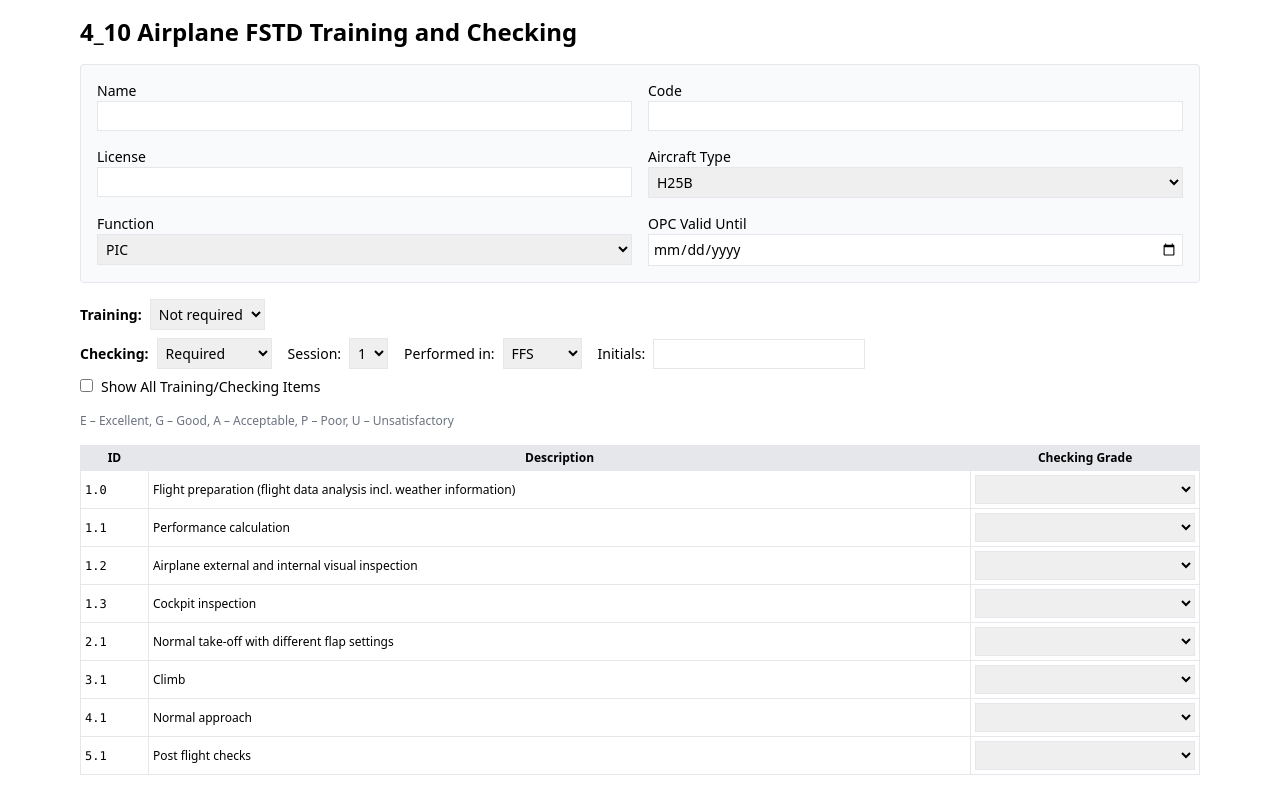
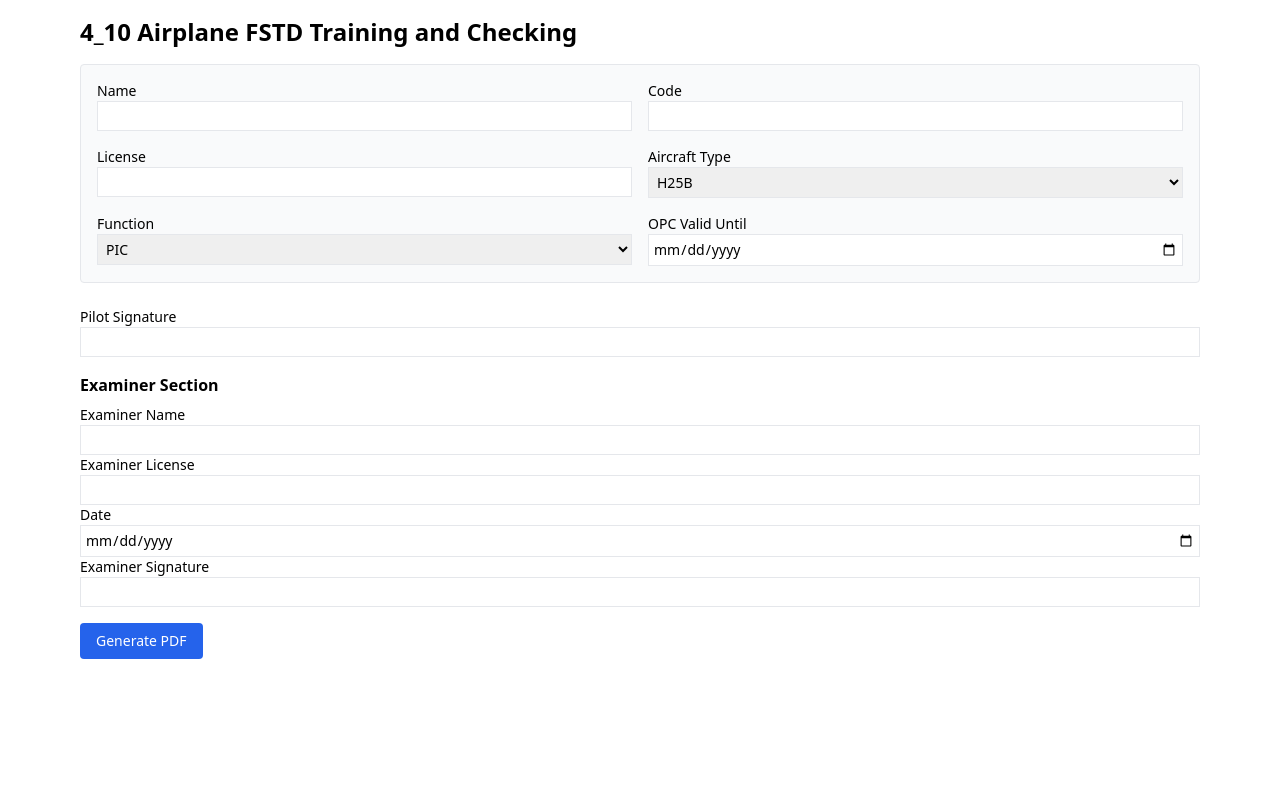
Before and after one commit to Alwis223/training-forms, a React (Create React App) app: page / in a window 1280 px wide. Shown: the top 790 px of the page. Built offline with nearby package versions, Linux system fonts and the light colour scheme.

Commit message:
Update App.js

```diff
--- a/src/App.js
+++ b/src/App.js
@@ -1,8 +1,12 @@
-import React, { useState } from "react";
-import { allTasks, sectionTitles, taskSchedule } from "./taskData";
+import React, { useState, useRef } from "react";
+import jsPDF from "jspdf";
+import html2canvas from "html2canvas";
+import { allTasks, taskSchedule } from "./taskData";
 import "./index.css";
 
 function App() {
+  const exportRef = useRef();
+
   const [trainingRequired, setTrainingRequired] = useState(false);
   const [checkingRequired, setCheckingRequired] = useState(true);
   const [trainingSession, setTrainingSession] = useState(1);
@@ -19,40 +23,40 @@ function App() {
   });
 
   const gradeOptions = ["", "E", "G", "A", "P", "U"];
+  const handleChange = (field, value) => setPilotInfo(p => ({ ...p, [field]: value }));
+  const updateGrade = (id, type, value) => setGrades(g => ({ ...g, [id]: { ...g[id], [type]: value } }));
 
-  const updateGrade = (id, type, value) => {
-    setGrades(prev => ({
-      ...prev,
-      [id]: {
-        ...prev[id],
-        [type]: value
-      }
-    }));
-  };
-
-  const handleChange = (field, value) => {
-    setPilotInfo(prev => ({ ...prev, [field]: value }));
-  };
-
-  const getVisibleTasks = () => {
+  const visibleTasks = (() => {
     const combined = new Set([
       ...(trainingRequired ? taskSchedule.training[trainingSession] || [] : []),
       ...(checkingRequired ? taskSchedule.checking[checkingSession] || [] : [])
     ]);
     return showAdditionalItems ? Object.keys(allTasks) : [...combined];
+  })();
+
+  const generatePDF = () => {
+    if (!exportRef.current) return;
+    html2canvas(exportRef.current, { scale: 2 }).then(canvas => {
+      const imgData = canvas.toDataURL("image/png");
+      const pdf = new jsPDF("p", "mm", "a4");
+      const width = pdf.internal.pageSize.getWidth();
+      const height = (canvas.height * width) / canvas.width;
+      pdf.addImage(imgData, "PNG", 0, 0, width, height);
+      const code = pilotInfo.code || "XXX";
+      const date = (pilotInfo.opcValidUntil || "0000-00-00").replace(/-/g, "");
+      const name = checkingRequired ? "OPC" : "FSTD Training";
+      pdf.save(`${code} ${name} ${date}.pdf`);
+    });
   };
-
-  const visibleTasks = getVisibleTasks();
-
   return (
     <div className="p-4 max-w-6xl mx-auto text-sm space-y-4">
+      <div ref={exportRef}>
         <h1 className="text-2xl font-bold mb-4">4_10 Airplane FSTD Training and Checking</h1>
 
-      {/* Pilot Info */}
         <div className="grid grid-cols-2 gap-4 bg-gray-50 p-4 border rounded">
           {["name", "code", "license"].map(field => (
             <div key={field}>
-            <label className="block font-medium capitalize">{field.replace(/([A-Z])/g, " $1")}</label>
+              <label className="block font-medium capitalize">{field}</label>
               <input type="text" value={pilotInfo[field]} onChange={e => handleChange(field, e.target.value)} className="border p-1 w-full" />
             </div>
           ))}
@@ -73,181 +77,46 @@ function App() {
             <input type="date" value={pilotInfo.opcValidUntil} onChange={e => handleChange("opcValidUntil", e.target.value)} className="border p-1 w-full" />
           </div>
         </div>
-      {/* Session Controls */}
-      <div className="space-y-2">
-        {[["Training", trainingRequired, setTrainingRequired, trainingSession, setTrainingSession, "trainingLocation", "trainingInstructor", "FSTD"],
-          ["Checking", checkingRequired, setCheckingRequired, checkingSession, setCheckingSession, "checkingLocation", "checkingInstructor", "FFS"]
-        ].map(([label, required, setRequired, session, setSession, locationKey, initialsKey, defaultLoc]) => (
-          <div key={label}>
-            <label className="font-semibold">{label}:</label>
-            <select value={required ? "required" : "not_required"} onChange={e => setRequired(e.target.value === "required")} className="border p-1 ml-2">
-              <option value="required">Required</option>
-              <option value="not_required">Not required</option>
-            </select>
-            {required && (
-              <>
-                <label className="ml-4">Session:</label>
-                <select value={session} onChange={e => setSession(Number(e.target.value))} className="border p-1 ml-2">
-                  {(label === "Training" ? [1, 2, 3] : [1, 2, 3, 4, 5, 6]).map(n => <option key={n}>{n}</option>)}
-                </select>
-                <label className="ml-4">Performed in:</label>
-                <select value={pilotInfo[locationKey]} onChange={e => handleChange(locationKey, e.target.value)} className="border p-1 ml-2">
-                  <option value={defaultLoc}>{defaultLoc}</option>
-                  <option value="Aircraft">Aircraft</option>
-                </select>
-                <label className="ml-4">Initials:</label>
-                <input type="text" value={pilotInfo[initialsKey]} onChange={e => handleChange(initialsKey, e.target.value)} className="border p-1 ml-2" />
-              </>
-            )}
-          </div>
-        ))}
-        <label className="block mt-2">
-          <input type="checkbox" checked={showAdditionalItems} onChange={e => setShowAdditionalItems(e.target.checked)} className="mr-2" />
-          Show All Training/Checking Items
-        </label>
+
+        <div className="mt-6">
+          <label className="font-medium block">Pilot Signature</label>
+          <input type="text" value={pilotInfo.pilotSignature} onChange={e => handleChange("pilotSignature", e.target.value)} className="border p-1 w-full" />
         </div>
 
-      {/* Task Table */}
-      <p className="text-xs text-gray-500">E – Excellent, G – Good, A – Acceptable, P – Poor, U – Unsatisfactory</p>
-      <table className="w-full border-collapse text-xs">
-        <thead>
-          <tr className="bg-gray-200">
-            <th className="border p-1">ID</th>
-            <th className="border p-1">Description</th>
-            {trainingRequired && <th className="border p-1">Training Grade</th>}
-            {checkingRequired && <th className="border p-1">Checking Grade</th>}
-          </tr>
-        </thead>
-        <tbody>
-          {visibleTasks.map(id => {
-            const isProgramTask =
-              (trainingRequired && taskSchedule.training?.[trainingSession]?.includes(id)) ||
-              (checkingRequired && taskSchedule.checking?.[checkingSession]?.includes(id));
-            const green = showAdditionalItems && !isProgramTask ? "text-green-600" : "";
-            return (
-              <tr key={id}>
-                <td className={`border p-1 font-mono ${green}`}>{id}</td>
-                <td className={`border p-1 ${green}`}>{allTasks[id]}</td>
         {trainingRequired && (
-                  <td className="border p-1">
-                    {(showAdditionalItems || taskSchedule.training?.[trainingSession]?.includes(id)) && (
-                      <select value={grades[id]?.tGrade || ""} onChange={e => updateGrade(id, "tGrade", e.target.value)} className="border w-full p-1">
-                        {gradeOptions.map(opt => <option key={opt}>{opt}</option>)}
-                      </select>
-                    )}
-                  </td>
-                )}
-                {checkingRequired && (
-                  <td className="border p-1">
-                    {(showAdditionalItems || taskSchedule.checking?.[checkingSession]?.includes(id)) && (
-                      <select value={grades[id]?.cGrade || ""} onChange={e => updateGrade(id, "cGrade", e.target.value)} className="border w-full p-1">
-                        {gradeOptions.map(opt => <option key={opt}>{opt}</option>)}
-                      </select>
-                    )}
-                  </td>
-                )}
-              </tr>
-            );
-          })}
-        </tbody>
-      </table>
-      {/* Signatures */}
-      <div className="bg-gray-50 p-4 border rounded mt-6 space-y-4">
-        <div>
-          <label className="font-medium block">Pilot Signature</label>
-          <input
-            type="text"
-            value={pilotInfo.pilotSignature}
-            onChange={(e) => handleChange("pilotSignature", e.target.value)}
-            className="border p-1 w-full"
-          />
-        </div>
-
-        {/* Instructor Section */}
-        {trainingRequired && (
-          <div className="border-t pt-4 space-y-2">
-            <div>
+          <div className="mt-4">
             <label className="font-medium block">Instructor Signature</label>
-              <input
-                type="text"
-                value={pilotInfo.instructorSignature}
-                onChange={(e) => handleChange("instructorSignature", e.target.value)}
-                className="border p-1 w-full"
-              />
-            </div>
-            <div>
+            <input type="text" value={pilotInfo.instructorSignature} onChange={e => handleChange("instructorSignature", e.target.value)} className="border p-1 w-full" />
             <label className="font-medium block">Instructor Name</label>
-              <input
-                type="text"
-                value={pilotInfo.instructorName}
-                onChange={(e) => handleChange("instructorName", e.target.value)}
-                className="border p-1 w-full"
-              />
-            </div>
-            <div>
-              <label className="font-medium block">Instructor License Number</label>
-              <input
-                type="text"
-                value={pilotInfo.instructorLicense}
-                onChange={(e) => handleChange("instructorLicense", e.target.value)}
-                className="border p-1 w-full"
-              />
-            </div>
-            <div>
+            <input type="text" value={pilotInfo.instructorName} onChange={e => handleChange("instructorName", e.target.value)} className="border p-1 w-full" />
+            <label className="font-medium block">Instructor License</label>
+            <input type="text" value={pilotInfo.instructorLicense} onChange={e => handleChange("instructorLicense", e.target.value)} className="border p-1 w-full" />
             <label className="font-medium block">Date</label>
-              <input
-                type="date"
-                value={pilotInfo.date}
-                onChange={(e) => handleChange("date", e.target.value)}
-                className="border p-1 w-full"
-              />
-            </div>
+            <input type="date" value={pilotInfo.date} onChange={e => handleChange("date", e.target.value)} className="border p-1 w-full" />
           </div>
         )}
 
-        {/* Examiner Section */}
         {checkingRequired && (
-          <div className="border-t pt-4 space-y-2">
+          <div className="mt-4">
             <h3 className="font-bold text-base mb-2">Examiner Section</h3>
-            <div>
             <label className="font-medium block">Examiner Name</label>
-              <input
-                type="text"
-                value={pilotInfo.examinerName}
-                onChange={(e) => handleChange("examinerName", e.target.value)}
-                className="border p-1 w-full"
-              />
-            </div>
-            <div>
-              <label className="font-medium block">Examiner License Number</label>
-              <input
-                type="text"
-                value={pilotInfo.examinerLicense}
-                onChange={(e) => handleChange("examinerLicense", e.target.value)}
-                className="border p-1 w-full"
-              />
-            </div>
-            <div>
+            <input type="text" value={pilotInfo.examinerName} onChange={e => handleChange("examinerName", e.target.value)} className="border p-1 w-full" />
+            <label className="font-medium block">Examiner License</label>
+            <input type="text" value={pilotInfo.examinerLicense} onChange={e => handleChange("examinerLicense", e.target.value)} className="border p-1 w-full" />
             <label className="font-medium block">Date</label>
-              <input
-                type="date"
-                value={pilotInfo.examinerDate}
-                onChange={(e) => handleChange("examinerDate", e.target.value)}
-                className="border p-1 w-full"
-              />
-            </div>
-            <div>
+            <input type="date" value={pilotInfo.examinerDate} onChange={e => handleChange("examinerDate", e.target.value)} className="border p-1 w-full" />
             <label className="font-medium block">Examiner Signature</label>
-              <input
-                type="text"
-                value={pilotInfo.examinerSignature}
-                onChange={(e) => handleChange("examinerSignature", e.target.value)}
-                className="border p-1 w-full"
-              />
-            </div>
+            <input type="text" value={pilotInfo.examinerSignature} onChange={e => handleChange("examinerSignature", e.target.value)} className="border p-1 w-full" />
           </div>
         )}
       </div>
+
+      <button
+        onClick={generatePDF}
+        className="mt-6 bg-blue-600 text-white px-4 py-2 rounded hover:bg-blue-700"
+      >
+        Generate PDF
+      </button>
     </div>
   );
 }
```
Lines whose indentation alone changed are shown as unchanged.
